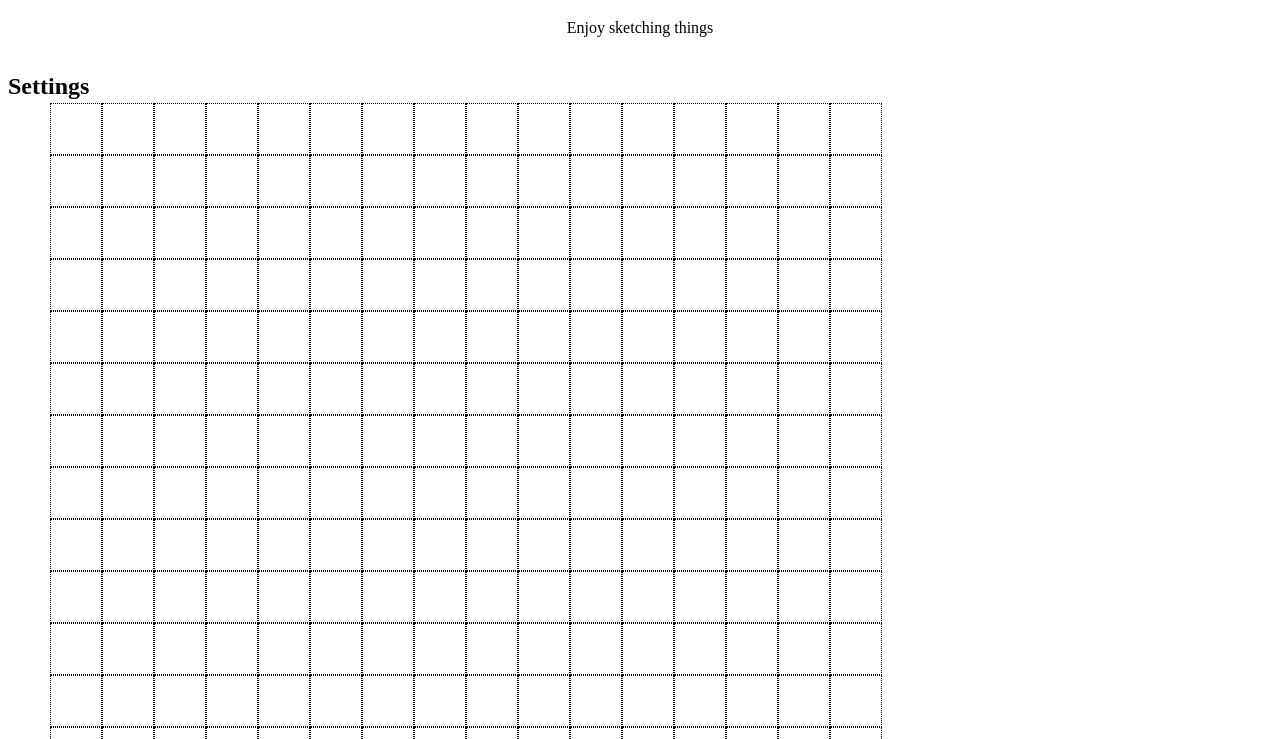
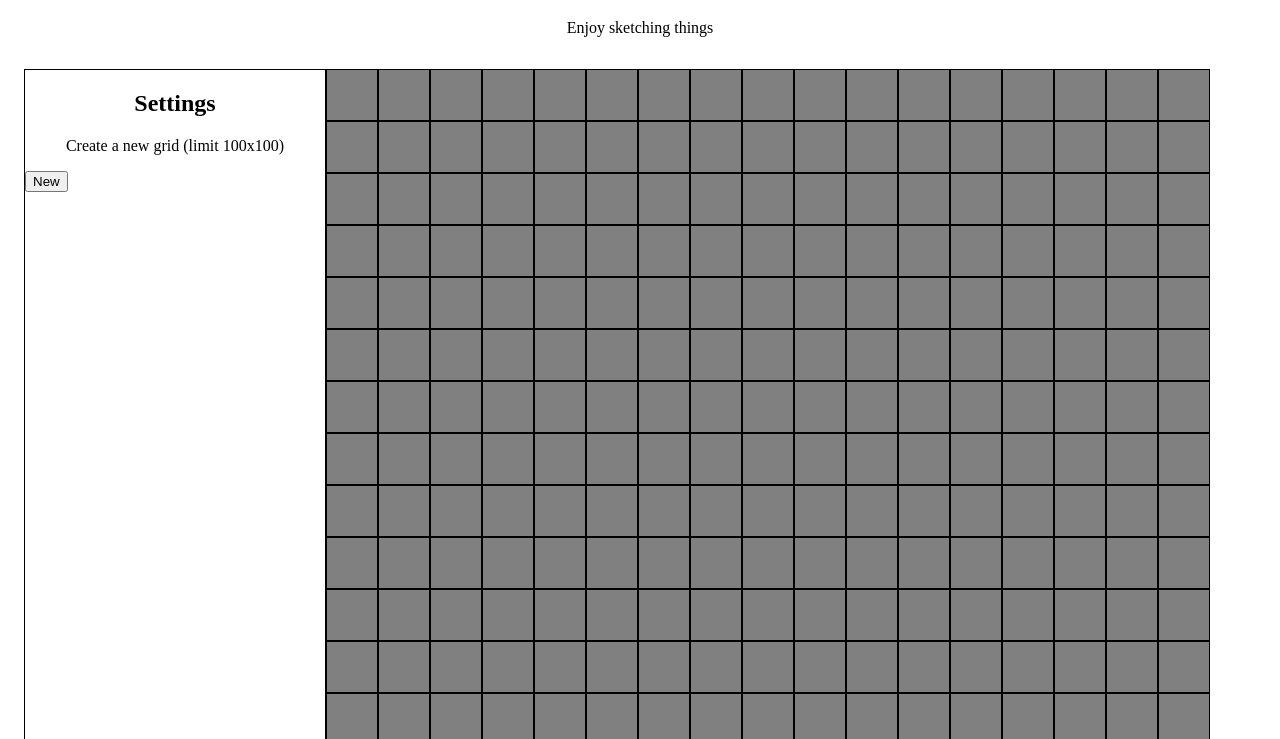
Before and after one commit to De-L3ns/Etch-a-Sketch, a plain HTML site: page index.html in a window 1280 px wide. Shown: the part 61-800 px from the top of the page. Drawn offline with Linux system fonts and the light colour scheme.

Commit message:
changed from grid to css-flexbox

```diff
--- a/index.html
+++ b/index.html
@@ -9,19 +9,24 @@
 
 </head>
 <body>
-    <div id='intro'>
+    <div id='header'>
         <h1>Etch a Sketch</h1>
         <p>Enjoy sketching things</p>
     </div>
 
-    <div id='grid'>
+    <div class='flex-container'>
+        <div id='settings'>
+            <h2>Settings</h2>
+            <p>Create a new grid (limit 100x100)</p>
+            <button>New</button>
+        </div>
+
+        <div id='grid'>
+
+        </div>
+
 
     </div>
-
-    <div id='settings'>
-        <h2>Settings</h2>
-    </div>
-
 
 </body>
 <script src='script.js'></script>
--- a/styles.css
+++ b/styles.css
@@ -1,31 +1,51 @@
-#intro h1 {
+#header h1 {
     color: blue;
     text-align: center;
 }
 
-#intro p {
+#header p {
     text-align: center;
 }
 
+
+.flex-container {
+    display: flex;
+    margin-top: 16px;
+    height: 800px;
+    padding: 16px;
+}
+
+#settings {
+    border: 1px solid black;
+    width: 300px;
+}
+
 #grid {
-    display: grid;
-    position: fixed;
-    left: 0;
-    grid-template-columns: repeat(16, 1fr);
-    padding: 50px;
+    flex: 1;
+    display: inline-flex;
+    flex-flow: row wrap;
 
 }
 
 #grid div {
+    padding: 25px;
+    border: 1px solid black;
+    background: grey;
 
-    border: dotted 0.5px;
-    padding: 25px;
-    grid-column: 5px;
-    grid-row: 10px;
+
 
 }
 
-#settings {
-    display: flex;
-    flex-direction: column;
+
+
+#settings h2 {
+    text-align: center;
 }
+
+#settings p {
+    text-align: center;
+}
+
+#settings button {
+    align-items: center;
+}
```
